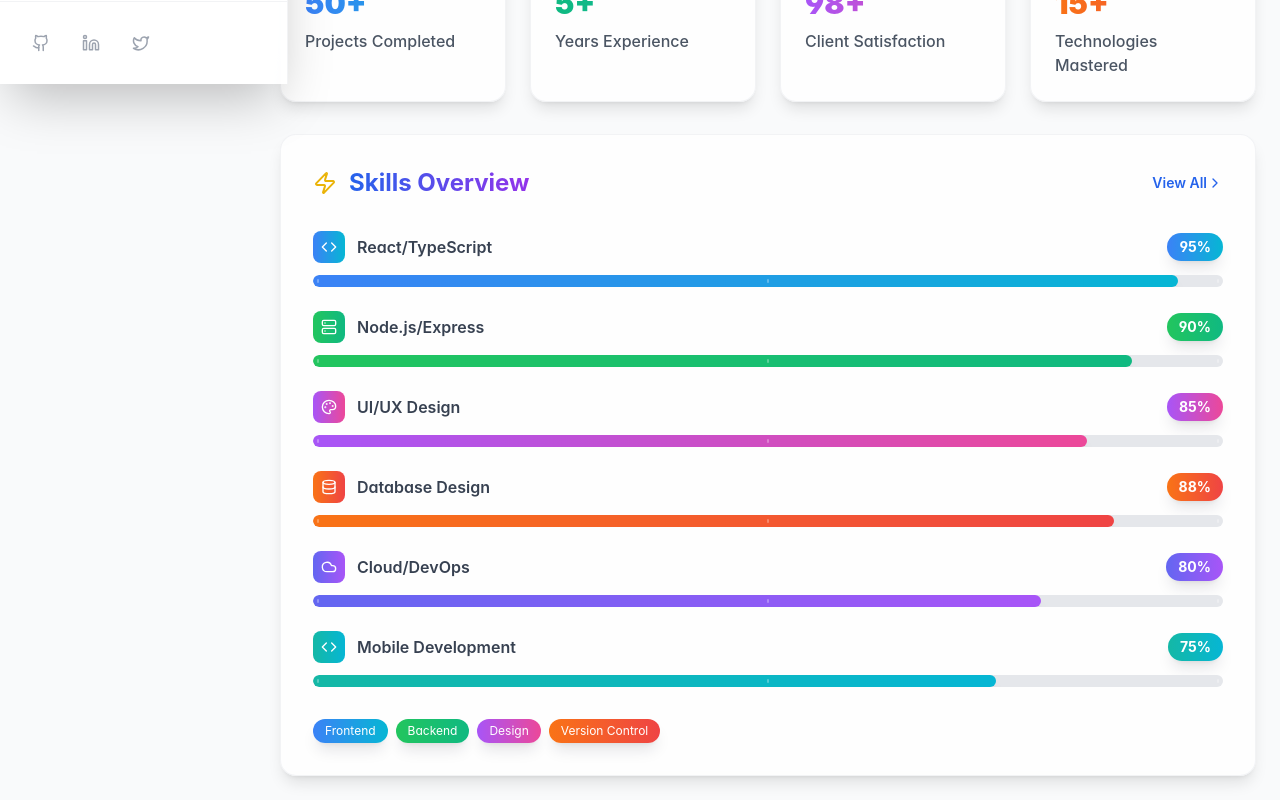
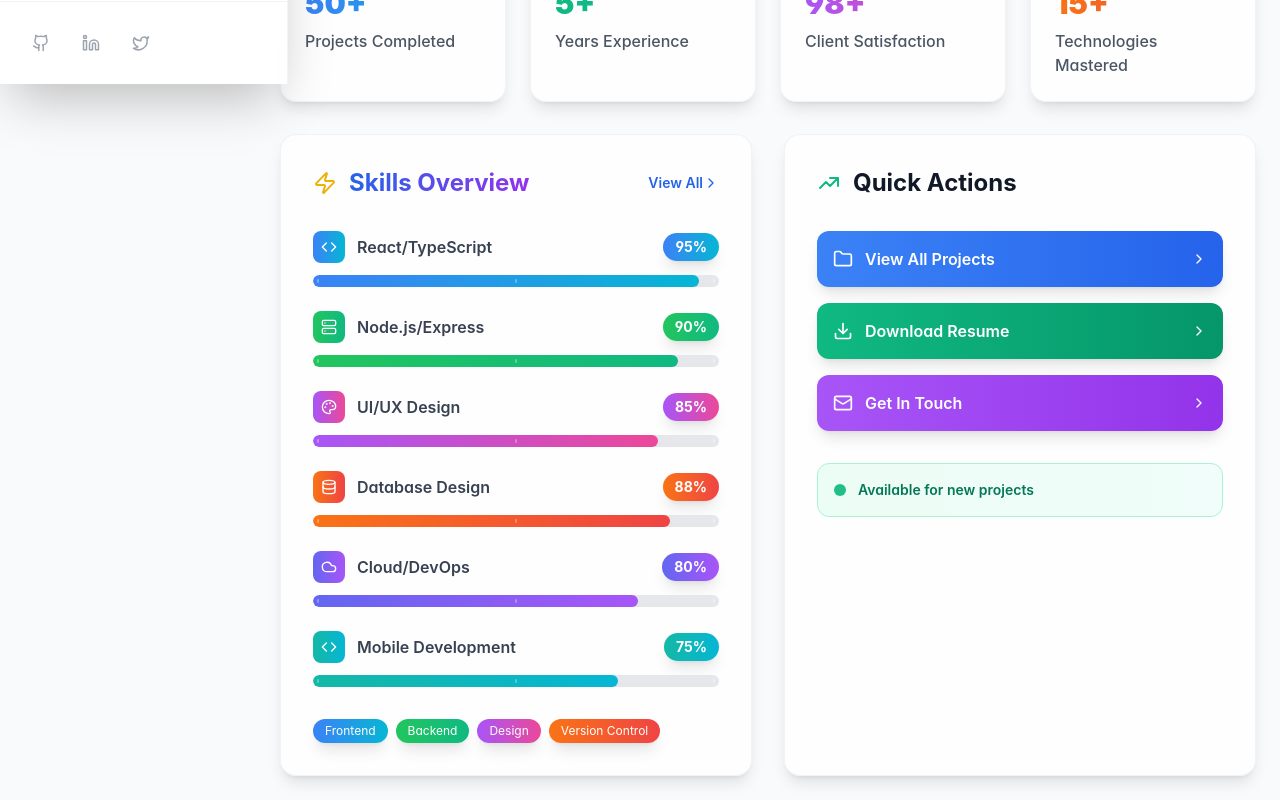
Before and after one commit to XyonShadow/XyonBoard, a React (Vite) app: page / in a window 1280 px wide. Shown: the part 716-1516 px from the top of the page. Built offline with nearby package versions, Linux system fonts and the light colour scheme.

Commit message:
feat(dashboard): add Quick Actions panel with buttons and status indicator

```diff
--- a/src/pages/Dashboard.tsx
+++ b/src/pages/Dashboard.tsx
@@ -1,7 +1,14 @@
 import React from 'react';
+import { Folder, Download, Mail, ChevronRight } from 'lucide-react';
 import { HeroSection } from '../components/dashboard/HeroSection';
 import { StatsCards } from '../components/dashboard/StatsCards';
 import { SkillsOverview } from '../components/dashboard/SkillsOverview';
+
+const quickActions = [
+  { label: 'View All Projects', icon: Folder, gradient: 'from-blue-500 to-blue-600' },
+  { label: 'Download Resume', icon: Download, gradient: 'from-emerald-500 to-emerald-600' },
+  { label: 'Get In Touch', icon: Mail, gradient: 'from-purple-500 to-purple-600' },
+];
 
 const Dashboard: React.FC = () => {
   return (
@@ -9,7 +16,44 @@ const Dashboard: React.FC = () => {
       <HeroSection />
       <StatsCards />
 
-      <SkillsOverview />
+      <div className="grid grid-cols-1 xl:grid-cols-2 gap-8">
+        <SkillsOverview />
+
+        {/* Quick Actions Panel */}
+        <div className="bg-white/80 dark:bg-gray-800/80 backdrop-blur-sm p-8 rounded-2xl shadow-lg border border-gray-200/50 dark:border-gray-700/50">
+          <h2 className="text-2xl font-bold mb-8 text-gray-900 dark:text-white flex items-center gap-3">
+            <svg className="w-6 h-6 text-emerald-500" fill="none" stroke="currentColor" viewBox="0 0 24 24">
+              <path strokeLinecap="round" strokeLinejoin="round" strokeWidth={2} d="M13 7h8m0 0v8m0-8l-8 8-4-4-6 6" />
+            </svg>
+            Quick Actions
+          </h2>
+
+          <div className="space-y-4">
+              {quickActions.map(({ label, icon: Icon, gradient }) => (
+              <button
+                key={label}
+                className={`w-full p-4 bg-gradient-to-r ${gradient} text-white rounded-xl transition-all duration-300
+                            flex items-center gap-3 shadow-lg hover:shadow-xl hover:scale-105 transform
+                          `}
+              >
+                <Icon className="w-5 h-5" />
+                <span className="font-semibold">{label}</span>
+                <ChevronRight className="w-4 h-4 ml-auto" />
+              </button>
+            ))}
+          </div>
+
+          {/* Status Indicator */}
+          <div className="mt-8 p-4 bg-gradient-to-r from-emerald-50 to-teal-50 dark:from-emerald-900/20 dark:to-teal-900/20 rounded-xl border border-emerald-200 dark:border-emerald-800">
+            <div className="flex items-center gap-3">
+              <div className="w-3 h-3 bg-emerald-500 rounded-full animate-pulse"></div>
+              <span className="text-emerald-700 dark:text-emerald-300 font-semibold text-sm">
+                Available for new projects
+              </span>
+            </div>
+          </div>
+        </div>
+      </div>
     </div>
   );
 };
```
